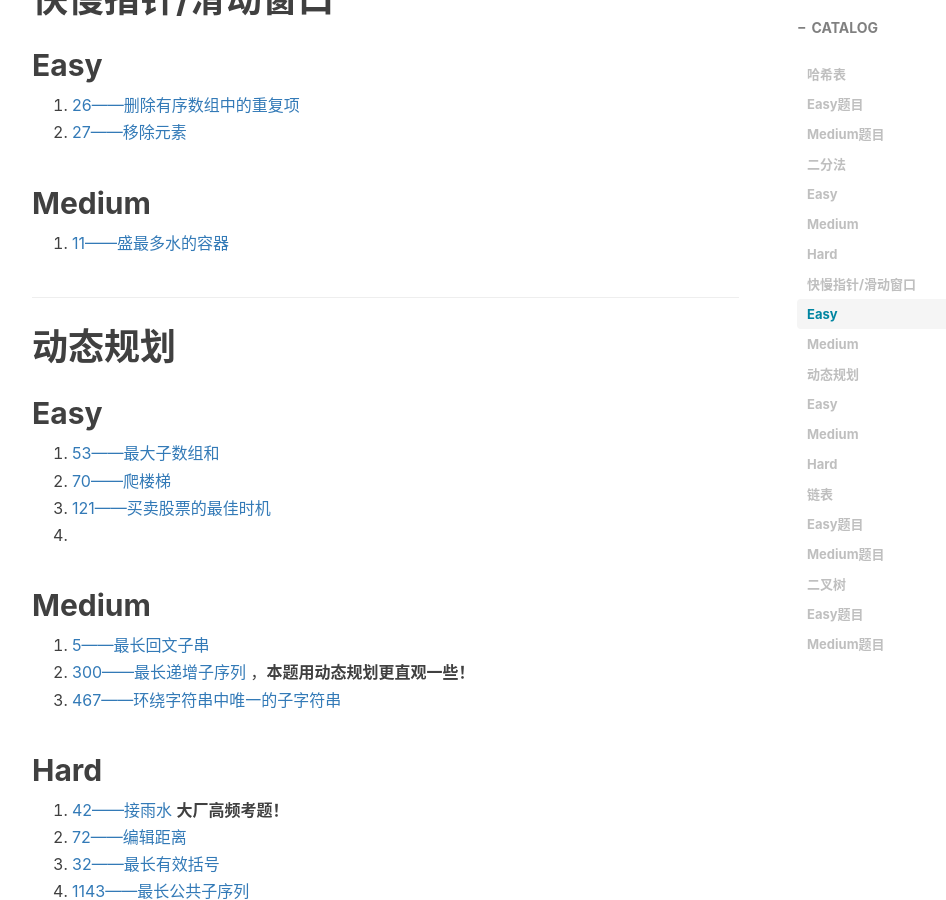
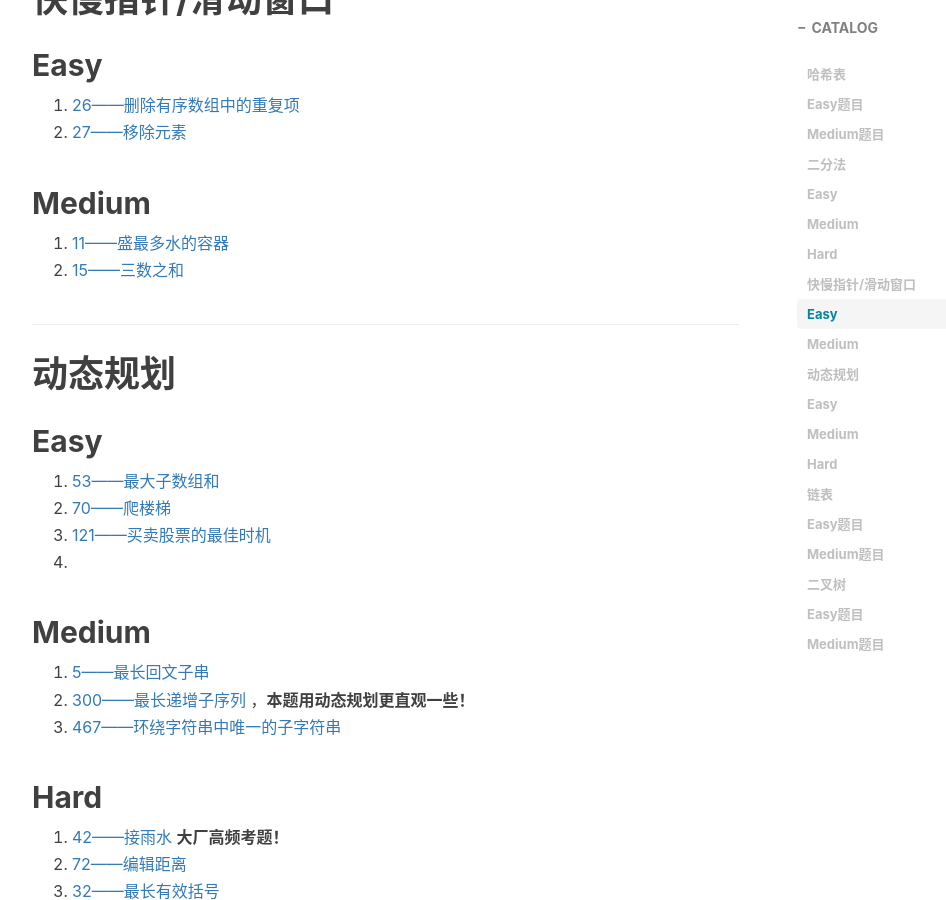
Before and after one commit to xie96808/xie96808.github.io, a Jekyll site: the page built from _posts/2022-05-22-刷题分类!.md, in a window 1280 px wide and 900 px high, scrolled down 2113 px. Shown: the whole window, without its empty margins (233-1179 px from the left). Built offline with Jekyll 4.4.1, drawn with Linux system fonts in a browser that asks for light colours; nearby versions of some CDN libraries; comment, search, counter and statistics services are not loaded.

Commit message:
Update 2022-05-22-刷题分类!.md

```diff
--- a/_posts/2022-05-22-刷题分类!.md
+++ b/_posts/2022-05-22-刷题分类!.md
@@ -84,6 +84,7 @@ tags:								#标签
 ## Medium
 
 1. [11——盛最多水的容器](https://leetcode.cn/problems/container-with-most-water/)
+2. [15——三数之和](https://leetcode.cn/problems/3sum/)
 
 ---------------
 
```
